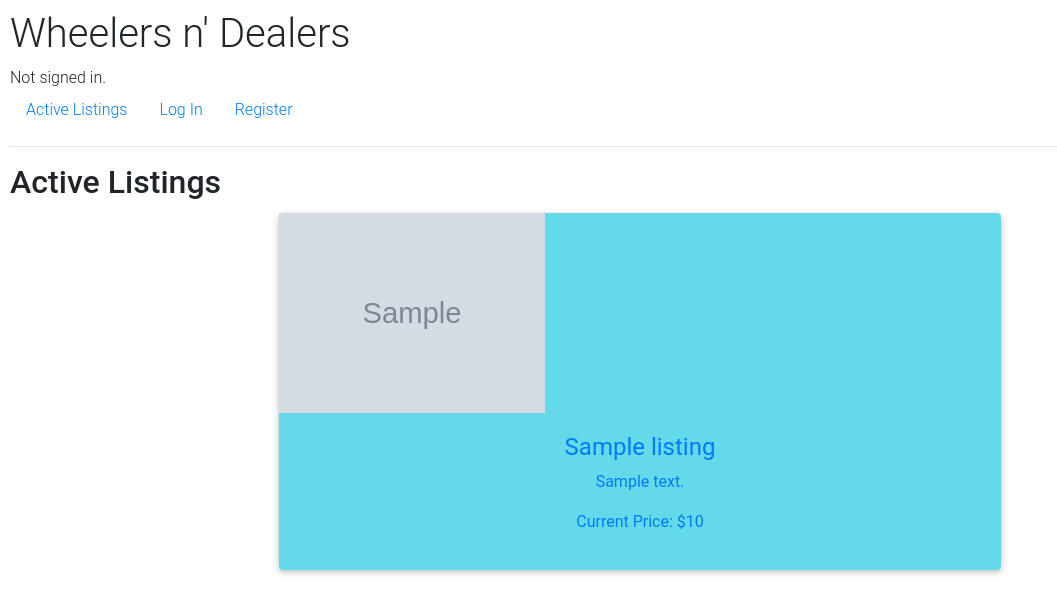
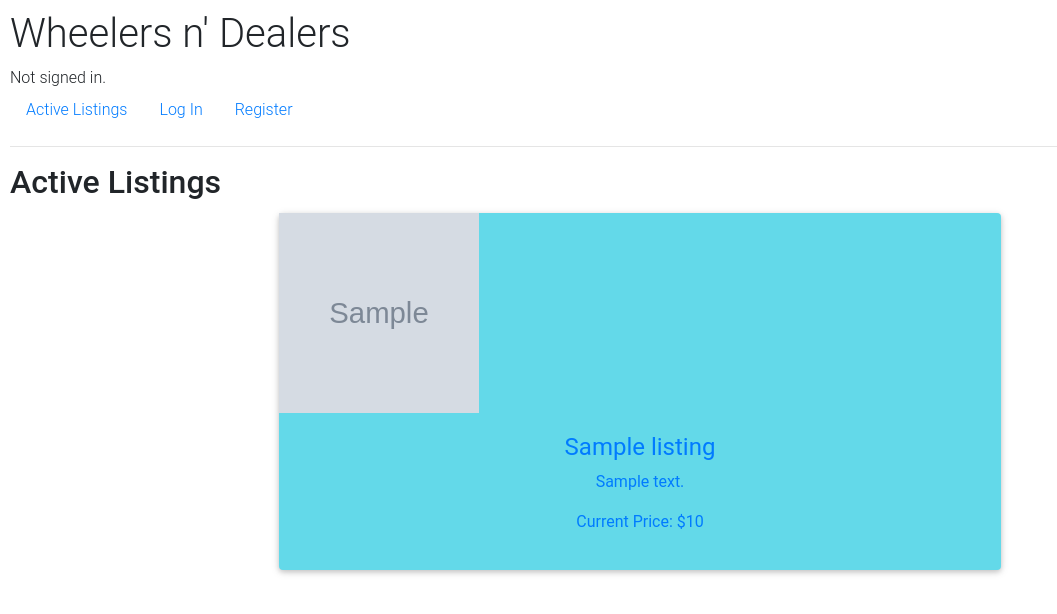
Before and after one commit to thenatural86/ecommerce, a Django app: template auctions/templates/auctions/index.html in a window 1280 px wide. Shown: the top 614 px of the page, without its empty margins (0-1057 px from the left). Run offline with Django 3.2, Linux system fonts and the light colour scheme; the template is opened without the code that fills it: most values are stand-ins (such as "Sample title", 1, 10 or a date in 2020); grey boxes marked "Sample" are stand-in pictures; some libraries are stand-ins or nearby versions.

Commit message:
image sizing

```diff
--- a/auctions/templates/auctions/index.html
+++ b/auctions/templates/auctions/index.html
@@ -8,11 +8,9 @@
             <a style="text-decoration: none" href="{% url 'listing' listing.id %}">
                 <div style="background-color: rgb(99, 217, 233);" class="card card-cascade">
                     <div class="view view-cascade overlay">
-                        <img src="{{listing.image}}" style="height:200px;">
+                        <img src="{{listing.image}}" height="200" width="200">
                     </div>
                     <div class="card-body card-body-cascade text-center">
-                        <!-- ID: {{ listing.id }} -->
-                        <!-- don't need id -->
                         <h4>
                             {{ listing.title }}
                         </h4>
```
